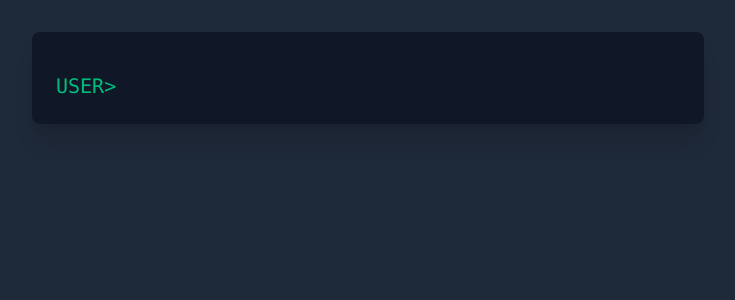
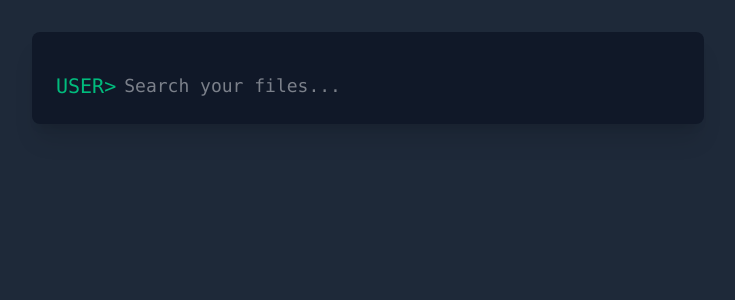
Before and after one commit to LeTammo/mindful, a Next.js app: page / in a window 1280 px wide. Shown: the top 300 px of the page, without its empty margins (272-1007 px from the left). Built offline with nearby package versions, Linux system fonts and the light colour scheme.

Commit message:
Add placeholder

```diff
--- a/src/app/components/SearchInput.tsx
+++ b/src/app/components/SearchInput.tsx
@@ -32,6 +32,7 @@ export function SearchInput({
                     type="text"
                     autoComplete="off"
                     value={query}
+                    placeholder="Search your files..."
                     onChange={(e) => setQuery(e.target.value)}
                     onKeyDown={handleKeyDown}
                     className="flex-1 bg-transparent border-none outline-none text-gray-200 ml-2 text-lg"
```
